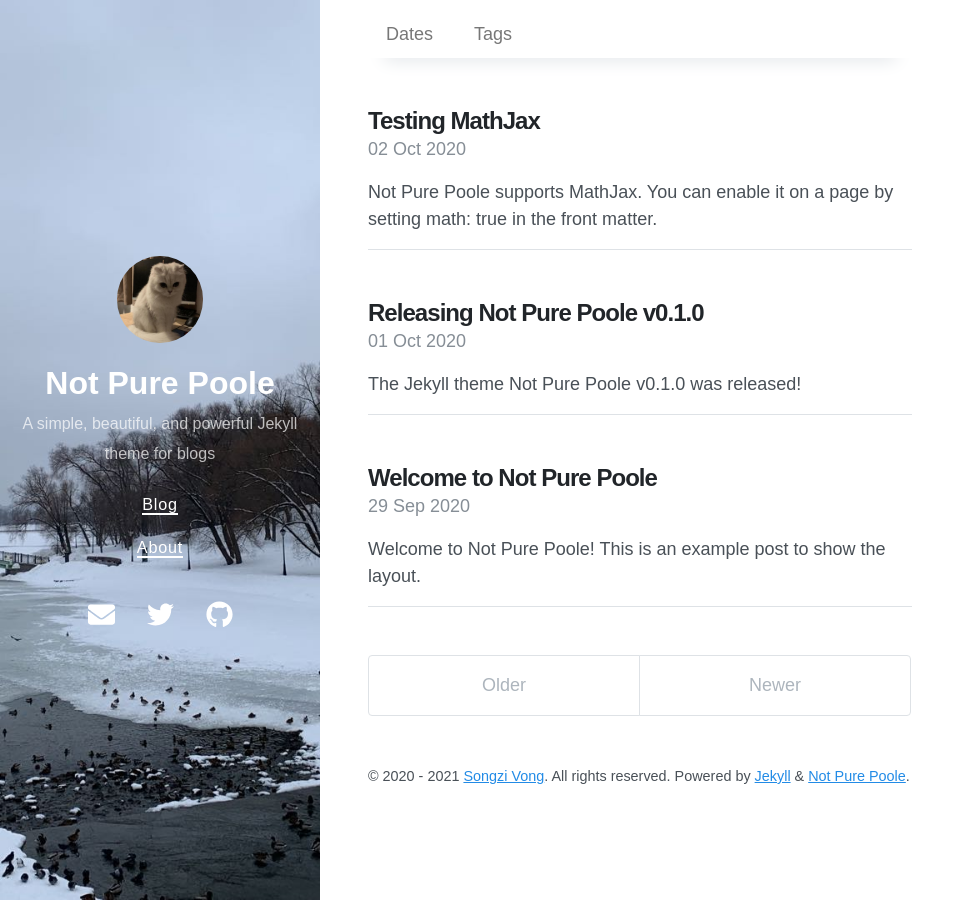
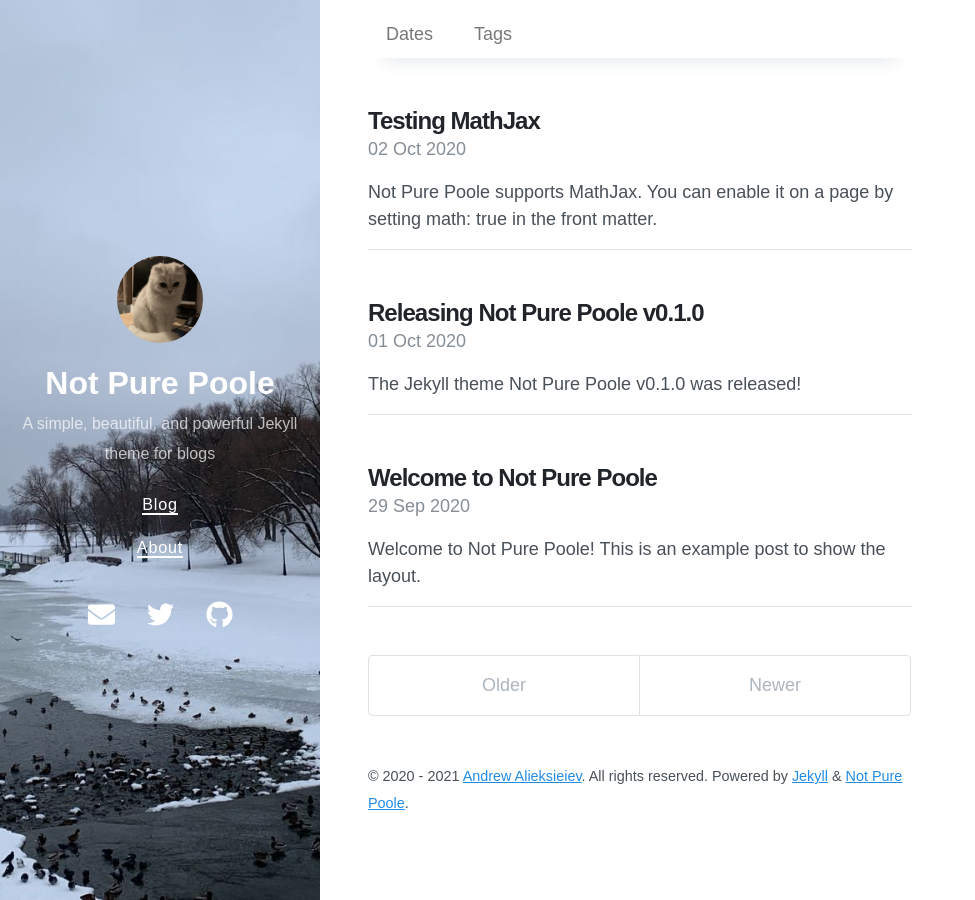
Before and after one commit to Brainisthekey/brainkey_blog, a Jekyll site: the page built from index.html, in a window 1280 px wide. Shown: the whole page, without its empty margins (0-975 px from the left). Built offline with Jekyll 4.4.1, drawn with Linux system fonts in a browser that asks for light colours; nearby versions of some CDN libraries; the list of posts is cut into pages by our own code.

Commit message:
feat: add personal information

```diff
--- a/_config.yml
+++ b/_config.yml
@@ -29,14 +29,14 @@
 
 # Optimize Jekyl SEO Tag
 twitter:
-  username: vszhub
+  username: Brain_keyy
   card: summary
 logo: logo.png
 social:
   name: Songzi Vong
   links:
-    - https://twitter.com/vszhub
-    - https://github.com/vszhub
+    - https://twitter.com/Brain_keyy
+    - https://github.com/Brainisthekey
 google_site_verification: xxxxx
 lang: en
 
@@ -54,6 +54,6 @@
 
 # Specify the author for blog posts
 author:
-  name: Songzi Vong
-  url: https://github.com/vszhub/
-  email: vszhub@gmail.com
+  name: Andrew Alieksieiev
+  url: https://github.com/Brainisthekey
+  email: andriialieksieiev@gmail.com
```
